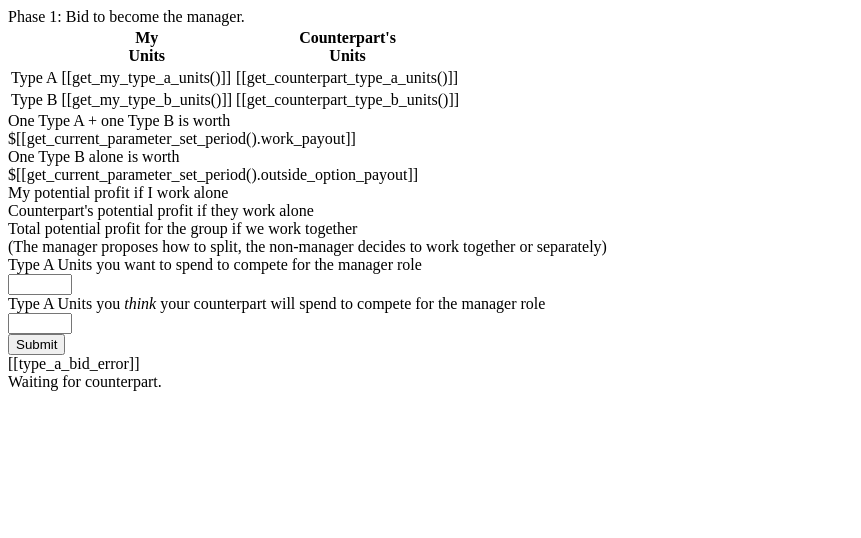
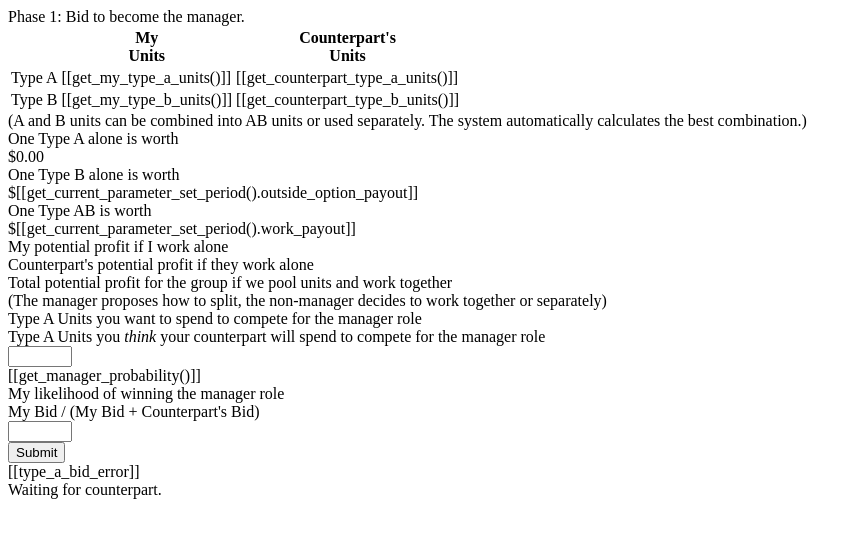
Before and after one commit to jeffreykirchner/manager_contest, a Django app: template main/templates/subject/subject_home/phase_1/phase_1_card.html in a window 1280 px wide. Shown: the top 538 px of the page, without its empty margins (0-861 px from the left). Run offline with Django 3.2, Linux system fonts and the light colour scheme; the template is opened without the code that fills it, so the values that code supplies are empty; parts of the project's set-up code (start-up, migrations or seed data) failed here and were passed over.

Commit message:
Enhance phase 1 and phase 2 cards with clearer unit value descriptions and manager offer details

```diff
--- a/main/templates/subject/subject_home/phase_1/phase_1_card.html
+++ b/main/templates/subject/subject_home/phase_1/phase_1_card.html
@@ -11,7 +11,7 @@
         <!-- units table -->
         <div class="row justify-content-center fs-5" >
             <div class="col-auto">
-                <table class="table table-condensed">
+                <table class="table table-condensed mb-0 pb-0">
                     <thead>
                         <tr>
                             <th scope="col" class = "">
@@ -50,27 +50,41 @@
                             </td>
                         </tr>
                     </tbody>
-
                 </table>
             </div>
         </div>
 
+        <div class="row justify-content-center mt-0 pt-0 fs-6" >
+            <div class="col-auto text-center">
+                (A and B units can be combined into AB units or used separately. The system automatically calculates the best combination.)
+            </div>
+        </div>
+
         <!-- units values -->
-        <div class="row justify-content-center mt-2 fs-5" >
-            <div class="col-6 text-center">
-                One Type A + one Type B is worth
+        <div class="row justify-content-center mt-4 fs-5" >
+            <div class="col-4 text-center">
+                One Type A alone is worth
                 <div class="row justify-content-center" >
                     <div class="col-6 text-center border rounded fs-4 pt-2 pb-2">
-                        $[[get_current_parameter_set_period().work_payout]]
+                        $0.00
                     </div>
                 </div>
             </div>
 
-            <div class="col-6 text-center">
+            <div class="col-4 text-center">
                 One Type B alone is worth
                 <div class="row justify-content-center" >
                     <div class="col-6 text-center border rounded fs-4 pt-2 pb-2">
                         $[[get_current_parameter_set_period().outside_option_payout]]
+                    </div>
+                </div>
+            </div>
+
+            <div class="col-4 text-center">
+                One Type AB is worth
+                <div class="row justify-content-center" >
+                    <div class="col-6 text-center border rounded fs-4 pt-2 pb-2">
+                        $[[get_current_parameter_set_period().work_payout]]
                     </div>
                 </div>
             </div>
@@ -81,7 +95,7 @@
             <div class="col-6 text-center">
                 My potential profit if I work alone
                 <div class="row justify-content-center" >
-                     <div class="col-10 text-center border rounded">
+                     <div class="col-11 text-center border rounded">
                          <span v-html="get_total_player_value_string(get_player_number())"></span>
                      </div>
                 </div>
@@ -89,7 +103,7 @@
             <div class="col-6 text-center">
                 Counterpart's potential profit if they work alone
                 <div class="row justify-content-center" >
-                     <div class="col-10 text-center border rounded">
+                     <div class="col-11 text-center border rounded">
                          <span v-html="get_total_player_value_string(get_player_number() == 1 ? 2 : 1)"></span>
                      </div>
                 </div>
@@ -99,14 +113,14 @@
         <!-- potential profits together -->
         <div class="row justify-content-center mt-4" >
             <div class="col-auto text-center fs-5">
-                Total potential profit for the group if we work together
+                Total potential profit for the group if we pool units and work together
                 <div class="row justify-content-center" >
                      <div class="col-10 text-center border rounded">
                         <span v-html="get_total_value_value_string()"></span>
                      </div>
                 </div>
                 <div class="row justify-content-center" >
-                     <div class="col-auto text-center">
+                     <div class="col-auto text-center fs-6">
                         (The manager proposes how to split, the non-manager decides to work together or separately)
                      </div>
                 </div>
@@ -122,6 +136,20 @@
                             Type A Units you want to spend to compete for the manager role
                         </div>
                     </div>
+                </div>
+
+                <div class="col-6">
+                    <div class="row justify-content-center fw-bold">
+                        <div class="col-auto text-center fs-5" id="div_id_type_a_bid">
+                            Type A Units you <i>think</i> your counterpart will spend to compete for the manager role
+                        </div>
+                    </div>
+                </div>
+            </div>
+
+            <div class="row justify-content-center mt-0">
+                <div class="col-auto">
+
                     <div class="row justify-content-center fw-bold mt-2">
                         <div class="col-auto text-start" id="div_id_type_a_bid">
                             <input type="number"
@@ -133,14 +161,14 @@
                                 id="type_a_bid">
                         </div>
                     </div>
+
                 </div>
-
-                <div class="col-6">
-                    <div class="row justify-content-center fw-bold">
-                        <div class="col-auto text-center fs-5" id="div_id_type_a_bid">
-                            Type A Units you <i>think</i> your counterpart will spend to compete for the manager role
-                        </div>
-                    </div>
+                <div class="col-auto text-center">
+                    <span class="fs-4"> [[get_manager_probability()]]</span><br>
+                    My likelihood of winning the manager role<br>
+                    My Bid / (My Bid + Counterpart's Bid)
+                </div>
+                <div class="col-auto">
                     <div class="row justify-content-center fw-bold mt-2">
                         <div class="col-auto text-start" id="div_id_type_a_bid">
                             <input type="number"
@@ -153,7 +181,7 @@
                         </div>
                     </div>
                 </div>
-             </div>
+            </div>
 
             <!-- button -->
             <div class="row justify-content-center fw-bold mt-4">
```
Also changed, not shown: main/templates/subject/subject_home/helpers.js (+12 -4 lines), main/templates/subject/subject_home/history/history.js (+7 -1 lines), main/templates/subject/subject_home/phase_1/phase_1.js (+19 -0 lines), main/templates/subject/subject_home/phase_2_manager/phase_2_manager_card.html (+19 -10 lines), main/templates/subject/subject_home/phase_2_worker/phase_2_worker_card.html (+21 -13 lines).
